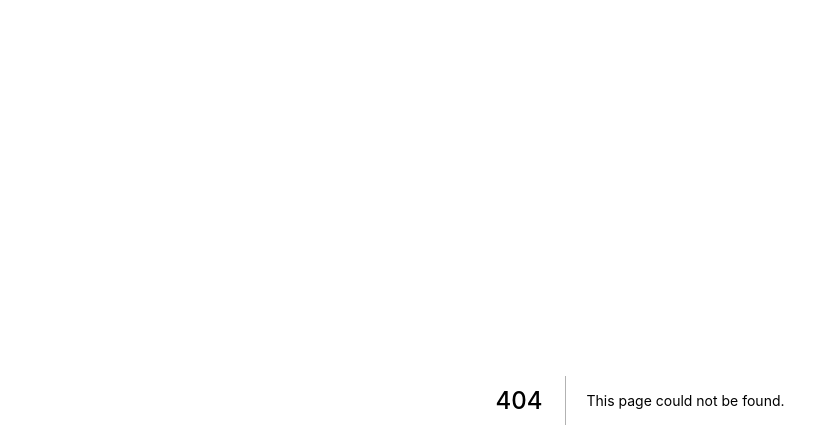
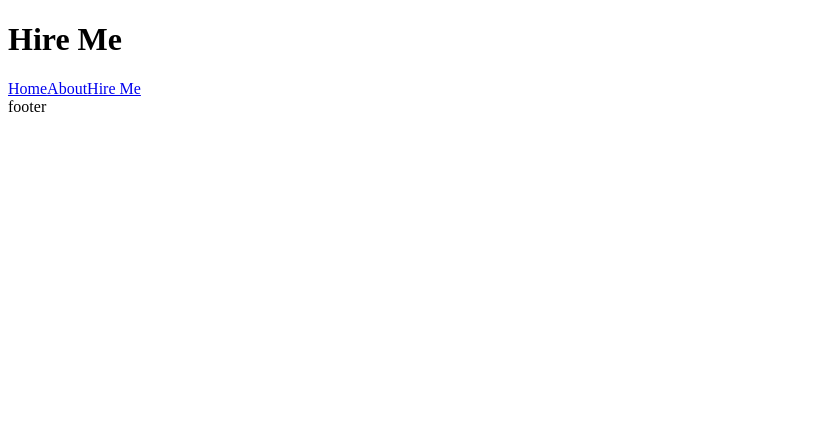
Before and after one commit to k3vnb/nextJS-react-practice, a Next.js app: page /hireme in a window 1280 px wide. Before the commit this address had no page. Shown: the top 448 px of the page, without its empty margins (0-839 px from the left). Built offline with nearby package versions, Linux system fonts and the light colour scheme.

Commit message:
add navigation links w/ props passed into Layout component

```diff
--- /dev/null
+++ b/components/Layout.js
@@ -0,0 +1,14 @@
+import Link from 'next/link';
+
+export default ({ children, title }) => (
+    <div>
+        <h1>{title}</h1>
+
+            <Link href="/"><a>Home</a></Link>
+            <Link href="/about"><a>About</a></Link>
+            <Link href="/hireme"><a>Hire Me</a></Link>
+
+
+        <footer>footer</footer>
+    </div>
+)
--- a/pages/about.js
+++ b/pages/about.js
@@ -1,13 +1,13 @@
 import Link from 'next/link';
+import Layout from "../components/Layout";
 
 
 export default () => (
-    <div>
-        <h1>About</h1>
+    <Layout title="About">
         <Link href="/">
             Home
         </Link>
         <div>A Javascript Programmer</div>
         <img src="/static/javascript-logo.png" alt="javascript logo" height="200px"/>
-    </div>
+    </Layout>
 )
--- /dev/null
+++ b/pages/hireme.js
@@ -0,0 +1,11 @@
+import Layout from "../components/Layout";
+
+
+const HireMe = () => (
+    <Layout title="Hire Me">
+        <div>Contact me at <a href="mailto:boyle.kevin.michael@gmail.com">boyle.kevin.michael@gmail.com</a>
+        </div>
+    </Layout>
+);
+
+export default HireMe;
--- a/pages/index.js
+++ b/pages/index.js
@@ -1,15 +1,15 @@
 import Link from 'next/link';
+import Layout from "../components/Layout";
 
 
 
 const Index = () => (
-    <div>
-        <h1>Home</h1>
+    <Layout title="Home">
         <div>Welcome to the page</div>
         <Link href="/about">
             About
         </Link>
-    </div>
+    </Layout>
 );
 
 export default Index;
```
